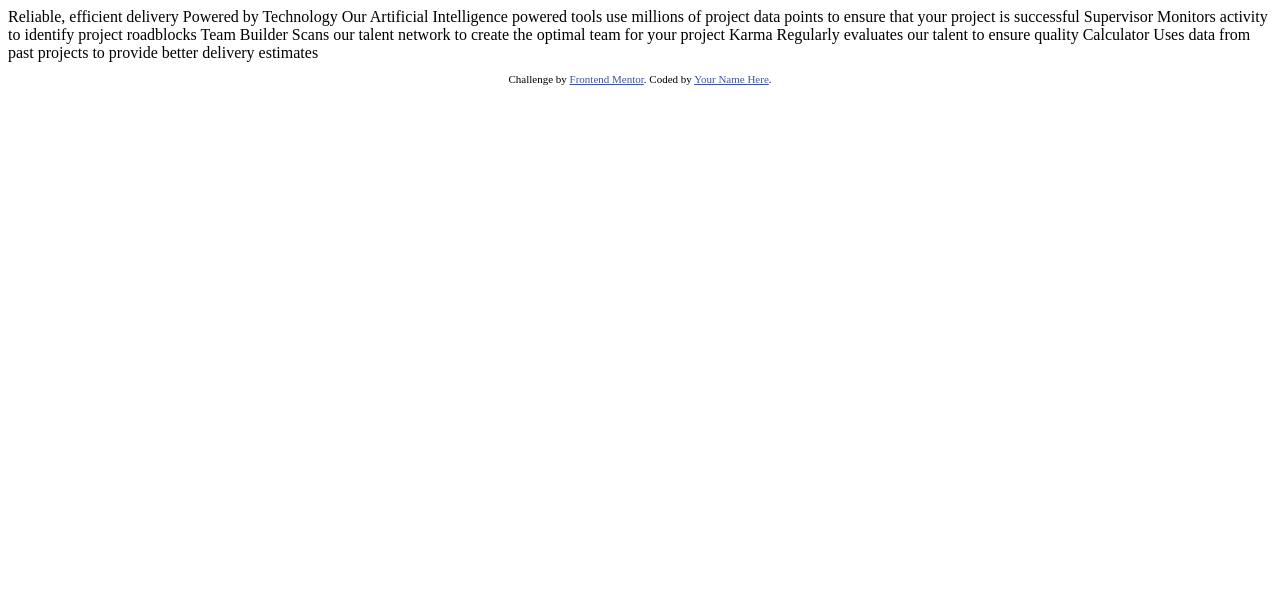
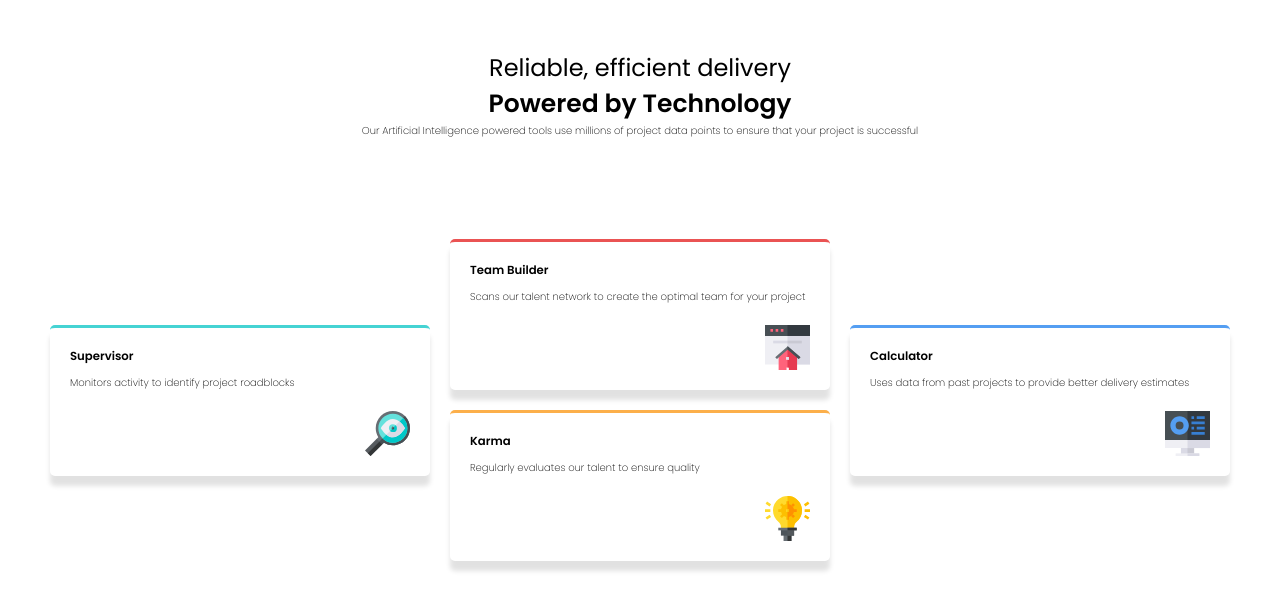
Before and after one commit to Moegamat-Khalid-Ryklief/four-card-feature-section, a plain HTML site: page four-card-feature-section-master/index.html in a window 1280 px wide. Drawn offline with Linux system fonts and the light colour scheme.

Commit message:
update 10/07/2023 18:08

```diff
--- a/four-card-feature-section-master/index.html
+++ b/four-card-feature-section-master/index.html
@@ -13,33 +13,52 @@
     .attribution { font-size: 11px; text-align: center; }
     .attribution a { color: hsl(228, 45%, 44%); }
   </style>
+  <link rel="stylesheet" href="./styles/styles.css" type="text/css">
+  <link rel="preconnect" href="https://fonts.googleapis.com">
+  <link rel="preconnect" href="https://fonts.gstatic.com" crossorigin>
+  <link href="https://fonts.googleapis.com/css2?family=Big+Shoulders+Display:wght@700&family=Lexend+Deca&family=Poppins:wght@200;400;600&family=Red+Hat+Display:wght@500;700;900&family=Roboto:wght@400;500;700&display=swap" rel="stylesheet">
+
 </head>
-<body>
+<body style="padding: 50px;">
+    <div style="text-align: center;">
+      <h2 style="font-weight: 400; font-size: 24px;">Reliable, efficient delivery</h2>
+      <h1 style="font-weight: 600; font-size: 25px;">Powered by Technology</h1>
 
-  Reliable, efficient delivery
-  Powered by Technology
+      <p>Our Artificial Intelligence powered tools use millions of project data points
+        to ensure that your project is successful</p>
+    </div>
+    <div style="display: grid; grid-template-columns: 1fr 1fr 1fr;column-gap: 20px; margin-top: 100px; align-items: center;">
+      <div style=" border-top: 3px solid hsl(180, 62%, 55%);border-radius: 5px; padding: 20px; box-shadow: 0 10px 5px rgba(0, 0, 0, 0.116);">
+        <h3 style="margin-bottom: 10px;">Supervisor</h3>
+        <p>Monitors activity to identify project roadblocks</p>
+        <div style="display: flex; flex-direction: row; justify-content: flex-end; margin-top: 20px;">
+          <img src="./images/icon-supervisor.svg" alt="" style="width: 45px;">
+        </div>
+      </div>
+      <div style=" display: grid; grid-template-columns: 1fr; row-gap: 20px;">
+        <div style="  padding: 20px; border-top: 3px solid hsl(0, 78%, 62%);border-radius: 5px; box-shadow: 0 10px 5px rgba(0, 0, 0, 0.116);">
+          <h3 style="margin-bottom: 10px;">Team Builder</h3>
+          <p>Scans our talent network to create the optimal team for your project</p>
+          <div style="display: flex; flex-direction: row; justify-content: flex-end; margin-top: 20px;">
+            <img src="./images/icon-team-builder.svg" alt="" style="width: 45px;">
+          </div>
+        </div>
+        <div style="  padding: 20px;border-top: 3px solid hsl(34, 97%, 64%);border-radius: 5px; box-shadow: 0 10px 5px rgba(0, 0, 0, 0.116);">
+          <h3 style="margin-bottom: 10px;">Karma</h3>
+          <p>Regularly evaluates our talent to ensure quality</p>
+          <div style="display: flex; flex-direction: row; justify-content: flex-end; margin-top: 20px;">
+            <img src="./images/icon-karma.svg" alt="" style="width: 45px;">
+          </div>
+        </div>
+      </div>
+      <div style="  padding: 20px;border-top: 3px solid hsl(212, 86%, 64%);border-radius: 5px; box-shadow: 0 10px 5px rgba(0, 0, 0, 0.116);">
+        <h3 style="margin-bottom: 10px;">Calculator</h3>
+        <p>Uses data from past projects to provide better delivery estimates</p>
+        <div style="display: flex; flex-direction: row; justify-content: flex-end; margin-top: 20px;">
+          <img src="./images/icon-calculator.svg" alt="" style="width: 45px;">
+        </div>
 
-  Our Artificial Intelligence powered tools use millions of project data points
-  to ensure that your project is successful
-
-  Supervisor
-  Monitors activity to identify project roadblocks
-
-  Team Builder
-  Scans our talent network to create the optimal team for your project
-
-  Karma
-  Regularly evaluates our talent to ensure quality
-
-  Calculator
-  Uses data from past projects to provide better delivery estimates
-
-
-  <footer>
-    <p class="attribution">
-      Challenge by <a href="https://www.frontendmentor.io?ref=challenge" target="_blank">Frontend Mentor</a>.
-      Coded by <a href="#">Your Name Here</a>.
-    </p>
-  </footer>
+      </div>
+    </div>
 </body>
 </html>
--- /dev/null
+++ b/four-card-feature-section-master/styles/styles.css
@@ -0,0 +1,10 @@
+*{
+  padding: 0;
+  margin: 0;
+}
+
+body{
+  font-family: Poppins;
+  font-size: 10px;
+  font-weight: 200;
+}
```
